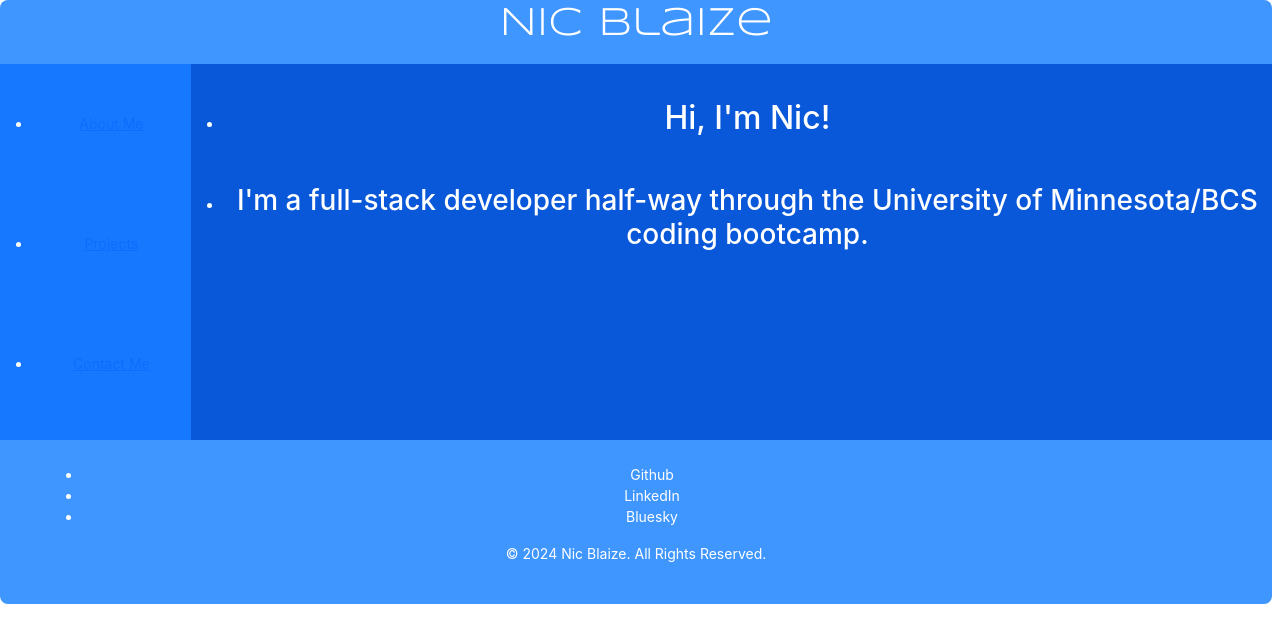
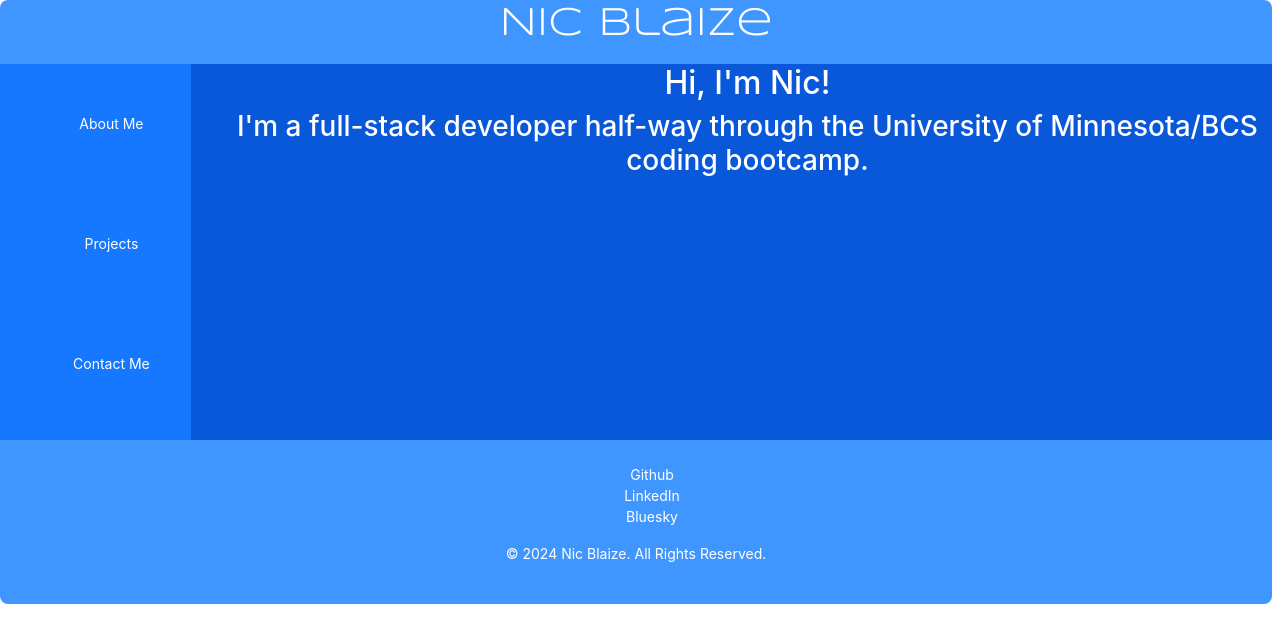
Before and after one commit to k3strl/12.React-Portfolio, a React (Vite) app: page / in a window 1280 px wide. Shown: the top 642 px of the page. Built offline with nearby package versions, Linux system fonts and the light colour scheme.

Commit message:
Made minor CSS changes

```diff
--- a/src/styles/index.css
+++ b/src/styles/index.css
@@ -31,6 +31,15 @@ h1 {
   font-weight: 400;
   font-style: normal;
   color: var(--papaya-whip);
+}
+
+nav a {
+  color: white;
+  text-decoration: none;
+}
+
+ul {
+  list-style-type: none;
 }
 
 .projects-grid {
```
